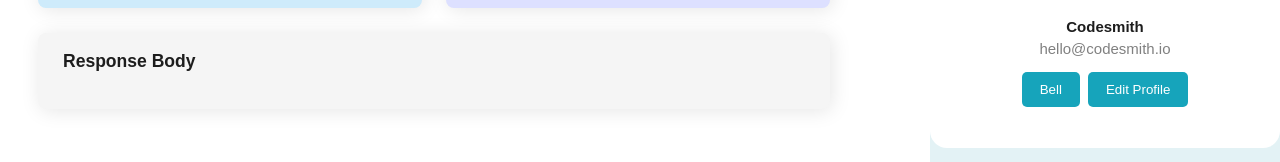
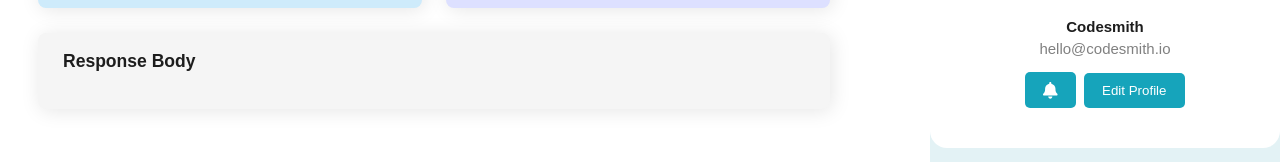
Before and after one commit to johnwage/solo-project, a React app: page / in a window 1280 px wide. Shown: the part 292-454 px from the top of the page. Built offline with nearby package versions, Linux system fonts and the light colour scheme; grey boxes are pictures that could not be loaded.

Commit message:
Add bell icon to user profile

```diff
--- a/client/src/components/RequestForm/RequestForm.jsx
+++ b/client/src/components/RequestForm/RequestForm.jsx
@@ -6,6 +6,8 @@
   updateTime,
   updateBody,
 } from '../../redux/responseSlice.js';
+import { FontAwesomeIcon } from '@fortawesome/react-fontawesome';
+import { faBell } from '@fortawesome/free-solid-svg-icons';
 import './RequestForm.css';
 
 const RequestForm = () => {
@@ -88,7 +90,13 @@
         <h2>Codesmith</h2>
         <h3>hello@codesmith.io</h3>
         <div className='profileButtons'>
-          <button>Bell</button>
+          <button>
+            <FontAwesomeIcon
+              icon={faBell}
+              size='lg'
+              style={{ color: '#ffffff' }}
+            />
+          </button>
           <button>Edit Profile</button>
         </div>
       </div>
```
